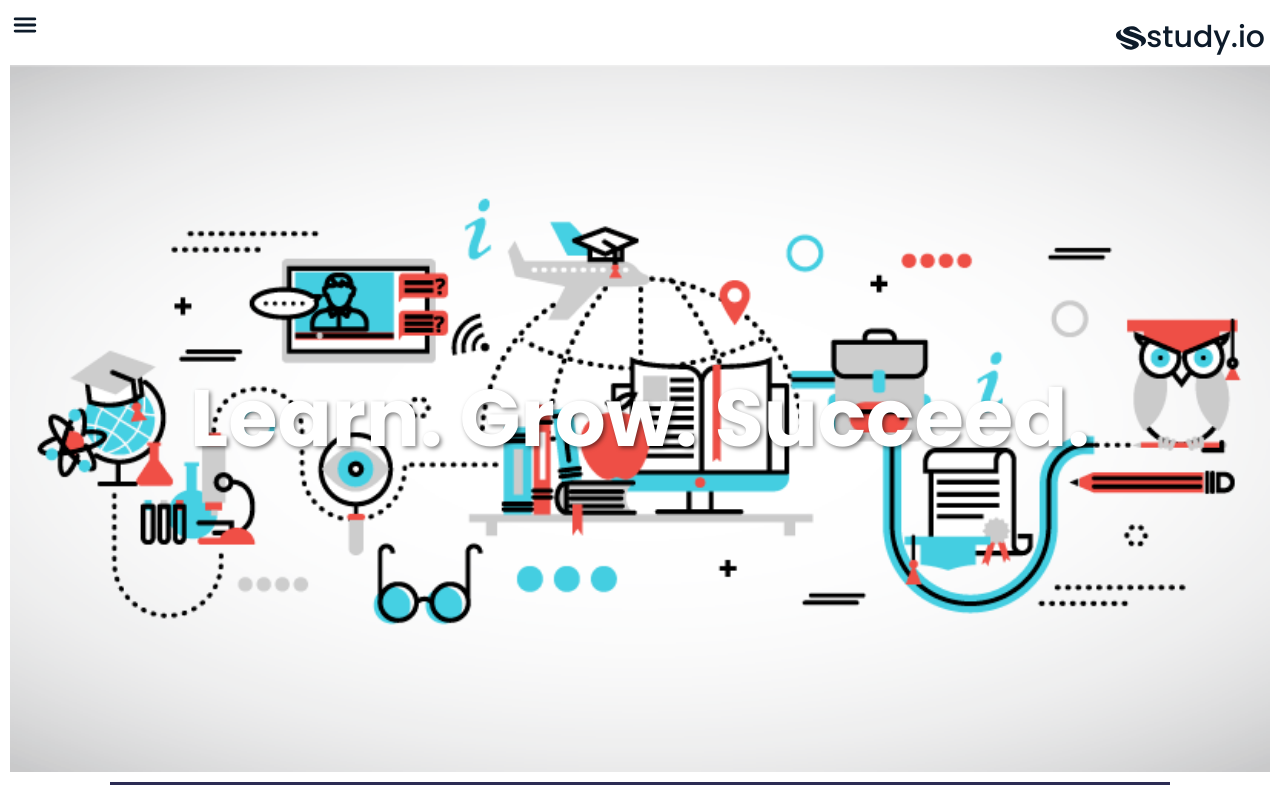
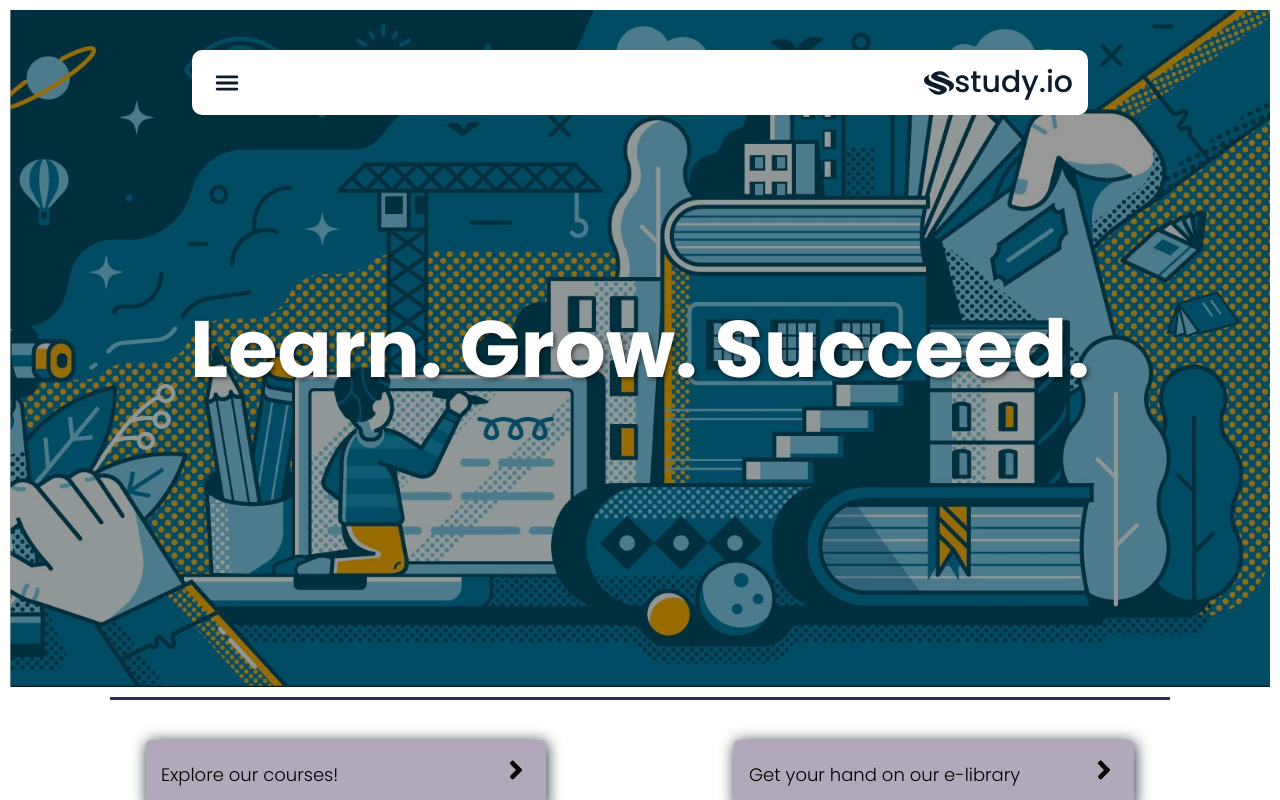
Before and after one commit to nilabjo08/studyIO, a React (Create React App) app: page /home in a window 1280 px wide. Shown: the top 800 px of the page. Built offline with nearby package versions, Linux system fonts and the light colour scheme.

Commit message:
header design modified

```diff
--- a/src/App.css
+++ b/src/App.css
@@ -107,9 +107,32 @@ a{
 }
 /*--------------header------------------*/
 .header{
+  width:100%;
   display: flex;
   justify-content: space-between;
   color: #0d1b2a;
+}
+.home-header{
+  display: flex;
+  justify-content: space-between;
+  min-width: 70%;
+  border-radius: 10px;
+  padding: 5px 10px;
+  color: #0d1b2a;
+  position: absolute;
+  z-index: 10;
+  top: 50px;
+  background-color: #Fff;
+}
+.header-container{
+  width: 100%;
+  display: flex;
+  justify-content: center;
+}
+.ham-menu{
+  display: flex;
+  align-items: center;
+  padding: 10px;
 }
 .ham-menu svg {
   font-size: 30px;
@@ -223,6 +246,15 @@ a{
   justify-content: center;
   align-items: center;
 }
+.hero::before {
+  content: "";
+  position: absolute;
+  top: 0;
+  left: 0;
+  width: 100%;
+  height: 100%;
+  background-color: rgba(0, 0, 0, 0.4); /* Adjust the opacity (last value) to make it darker or lighter */
+}
 .hero > h1 {
   font-size: 5rem;
   position: absolute;
@@ -232,6 +264,7 @@ a{
 .hero img{
   width: 100%;
 }
+
 .top{
   width: 80%;
   margin: auto;
--- a/src/components/Header.jsx
+++ b/src/components/Header.jsx
@@ -1,12 +1,18 @@
 import React from "react";
 import { IoMenu } from "react-icons/io5";
 import { SiStudyverse } from "react-icons/si";
-
+import { useLocation } from 'react-router-dom';
 
 const Header = ({ isActive, setIsActive }) => {
 
+  const location = useLocation();
+ // Check if it's the homepage
+  const isHomePage = location.pathname === '/home';
+
   return (
-    <div className="header">
+    <div className="header-container">
+
+    <div className={isHomePage ? "home-header" : "header"}>
       <div className="ham-menu">
       <IoMenu onClick={() => setIsActive(prev => !prev)} />
       </div>
@@ -15,6 +21,7 @@ const Header = ({ isActive, setIsActive }) => {
           <span>study.io</span>
       </div>
     </div>
+    </div>
   );
 };
 
--- a/src/pages/Home.jsx
+++ b/src/pages/Home.jsx
@@ -18,7 +18,7 @@ const Home = () => {
     <>
       <div className="hero">
         <h1>Learn. Grow. Succeed.</h1>
-        <img src={require("../assets/banner-4.png")} alt="banner" />
+        <img src={require("../assets/hero-image.jpg")} alt="banner" />
       </div>
       <div className="line"></div>
       <div className="top">
```
Also changed, not shown: src/assets/hero-image.jpg (added).
